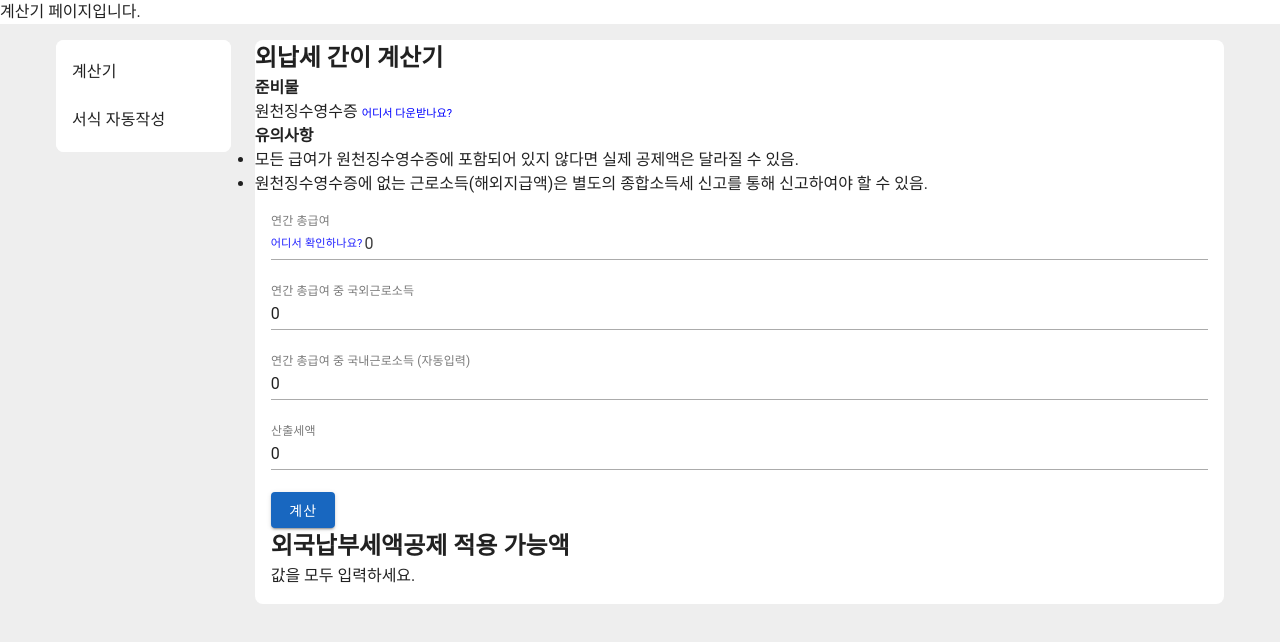
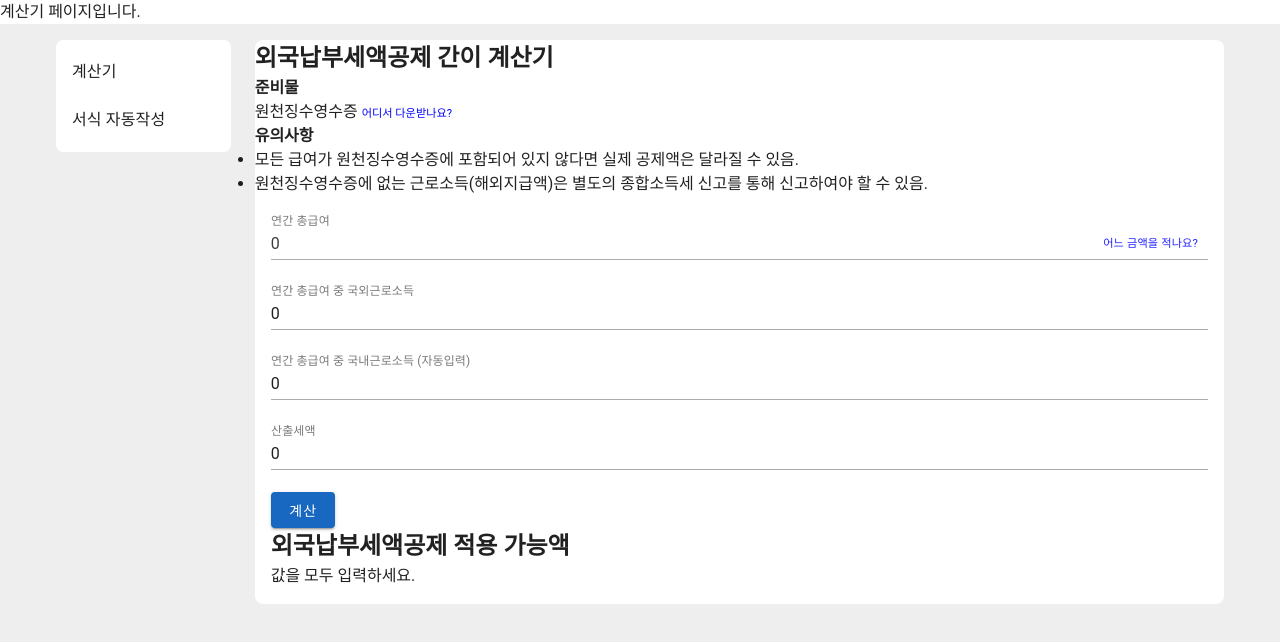
Before and after one commit to monguriman/kr-tax, a Vue app: page / in a window 1280 px wide. Shown: the top 642 px of the page. Built offline with nearby package versions, Linux system fonts and the light colour scheme.

Commit message:
가이드 텍스트에 대한 Global CSS 적용

```diff
--- a/src/components/IntroBox.vue
+++ b/src/components/IntroBox.vue
@@ -1,5 +1,5 @@
 <template>
-  <h2>외납세 간이 계산기</h2>
+  <h2>외국납부세액공제 간이 계산기</h2>
   <div>
     <h4>준비물</h4>
     원천징수영수증
--- a/src/components/TaxCalculator.vue
+++ b/src/components/TaxCalculator.vue
@@ -10,9 +10,9 @@
         variant="underlined"
       >
         <span
-          class="modal-guide-text"
+          class="modal-guide-text-in-input"
           @click="showAnnualIncomeGuideModal = true"
-          >어디서 확인하나요?</span
+          >어느 금액을 적나요?</span
         ></v-text-field
       >
       <v-text-field
--- a/src/global.css
+++ b/src/global.css
@@ -3,6 +3,15 @@
   cursor: pointer;
   font-size: 0.7em;
 }
+
+.modal-guide-text-in-input {
+  color:blue;
+  cursor: pointer;
+  font-size: 0.7em;
+  position: absolute;
+  right: 10px;
+}
+
 
 .modal {
   background-color: white;
```
